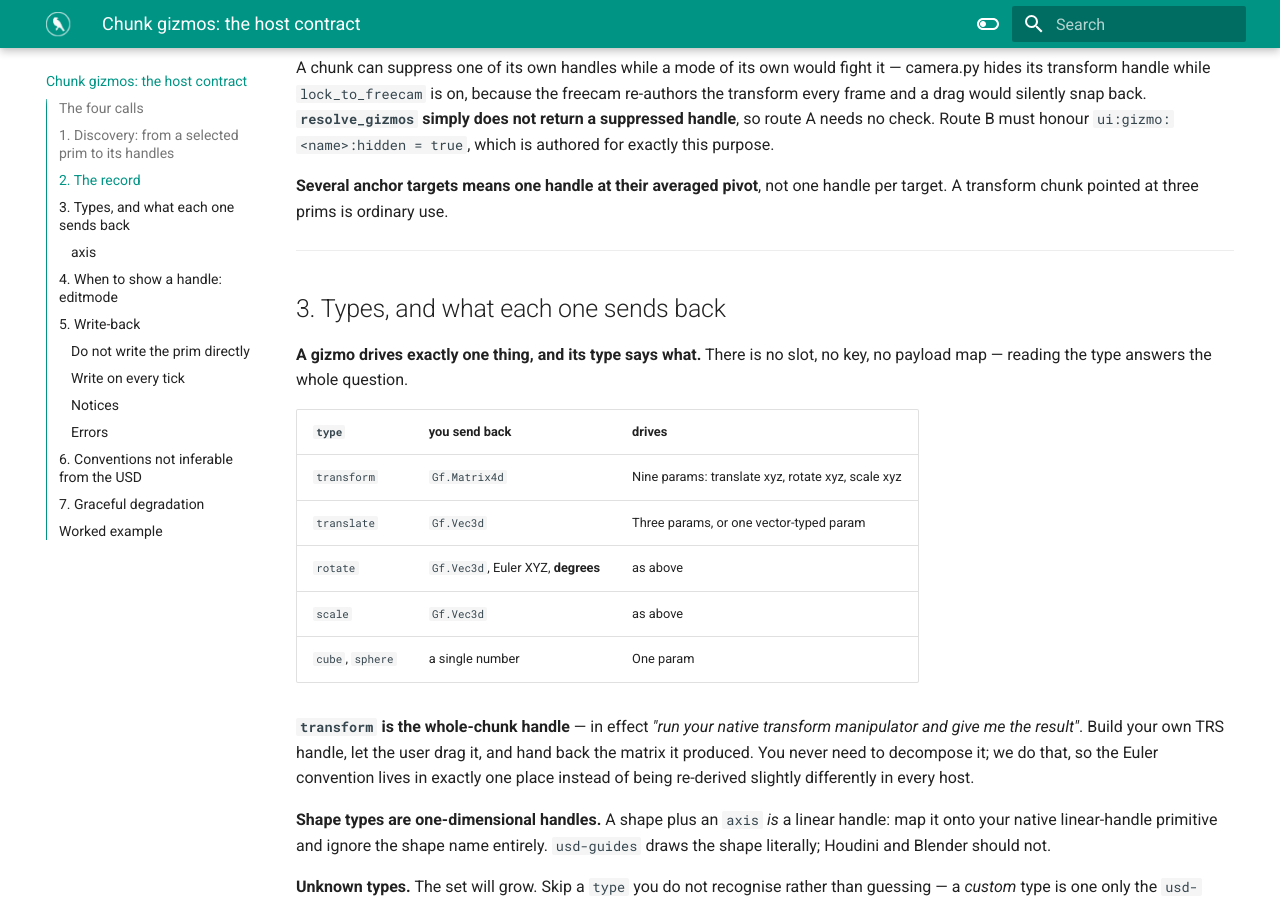
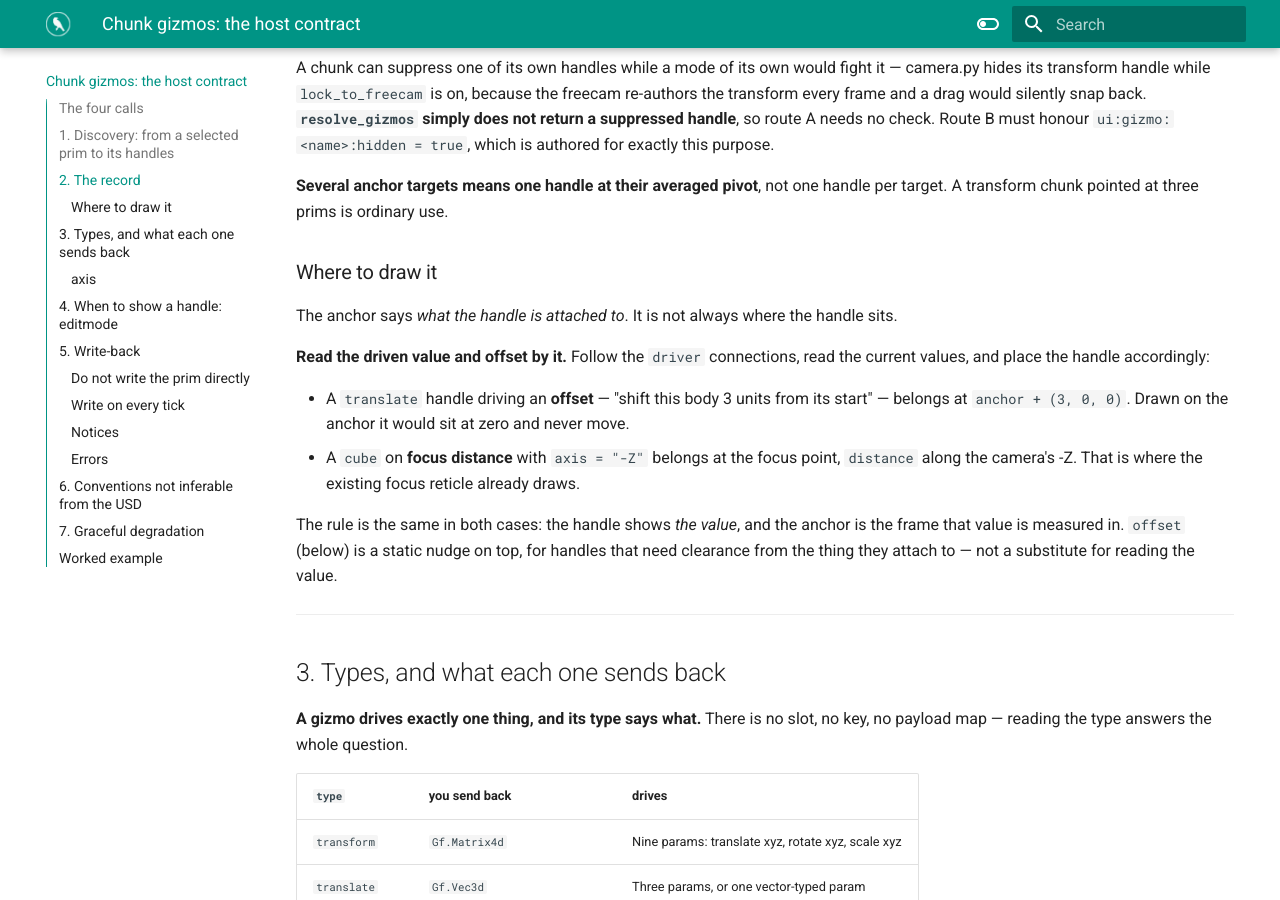
Before and after one commit to HuginStudios/usd_chunks, an MkDocs documentation site: the page built from docs/gizmo-host-contract.md, in a window 1280 px wide and 900 px high, scrolled down 2329 px. Built offline with MkDocs 1.6.1 and Material for MkDocs 9.7.7, drawn with Linux system fonts in a browser that asks for light colours.

Commit message:
docs(gizmo): a handle is drawn at the value it drives, not at its anchor
Found by trying the schema on a third chunk. It was designed around two, which
is where an abstraction can look fine while being quietly fitted to its
examples, so rbd_solver was tried as an outsider: its path param is named
prim_path rather than primpath_location, and its offsets are chunk.Vector
params -- the one declaration form nothing ships.

It took a handle with no schema change at all. Anchor inference fell through
to the PRIM_SELECTION flag, Vector sugar authored correctly through a nested
group, and a drag landed a whole Vec3d on the Vector param. Two branches that
had only synthetic tests now have a real chunk behind them.

The gap it did find is a rule I had never written down: the anchor says what a
handle is attached to, not where it sits. An offset handle -- "shift this body
3 units from its start" -- belongs at anchor + 3, and drawn on the anchor it
would sit at zero and never appear to move. Focus distance is the same shape:
the cube belongs at the focus point, which is where the existing reticle
already draws.

Same class as the three conventions the native-mapping gate turned up:
invisible from the attributes, and a host that guesses draws in the wrong
place.

```diff
--- a/docs/gizmo-host-contract.md
+++ b/docs/gizmo-host-contract.md
@@ -102,6 +102,22 @@ honour `ui:gizmo:<name>:hidden = true`, which is authored for exactly this purpo
 
 **Several anchor targets means one handle at their averaged pivot**, not one handle per
 target. A transform chunk pointed at three prims is ordinary use.
+
+### Where to draw it
+
+The anchor says *what the handle is attached to*. It is not always where the handle sits.
+
+**Read the driven value and offset by it.** Follow the `driver` connections, read the
+current values, and place the handle accordingly:
+
+- A `translate` handle driving an **offset** — "shift this body 3 units from its start" —
+  belongs at `anchor + (3, 0, 0)`. Drawn on the anchor it would sit at zero and never move.
+- A `cube` on **focus distance** with `axis = "-Z"` belongs at the focus point, `distance`
+  along the camera's -Z. That is where the existing focus reticle already draws.
+
+The rule is the same in both cases: the handle shows *the value*, and the anchor is the
+frame that value is measured in. `offset` (below) is a static nudge on top, for handles
+that need clearance from the thing they attach to — not a substitute for reading the value.
 
 ---
 
```
